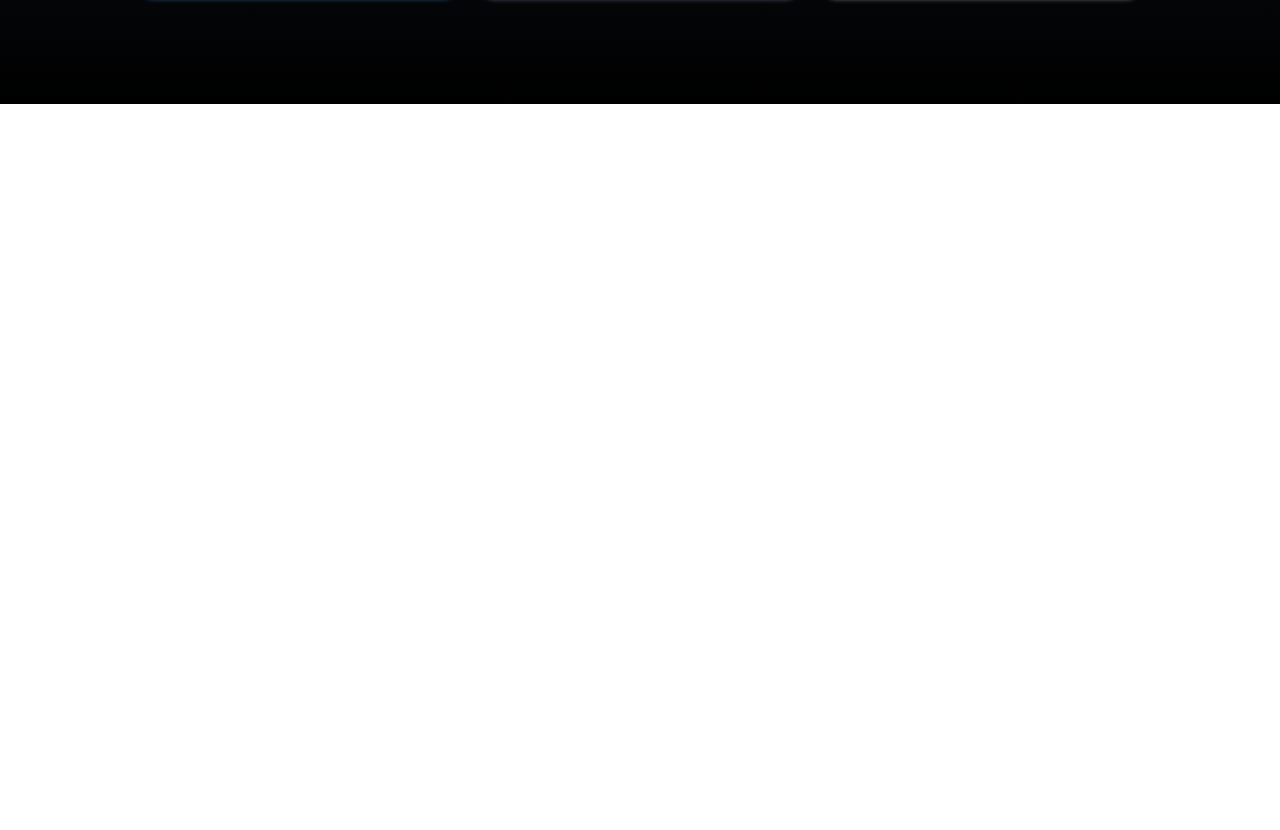
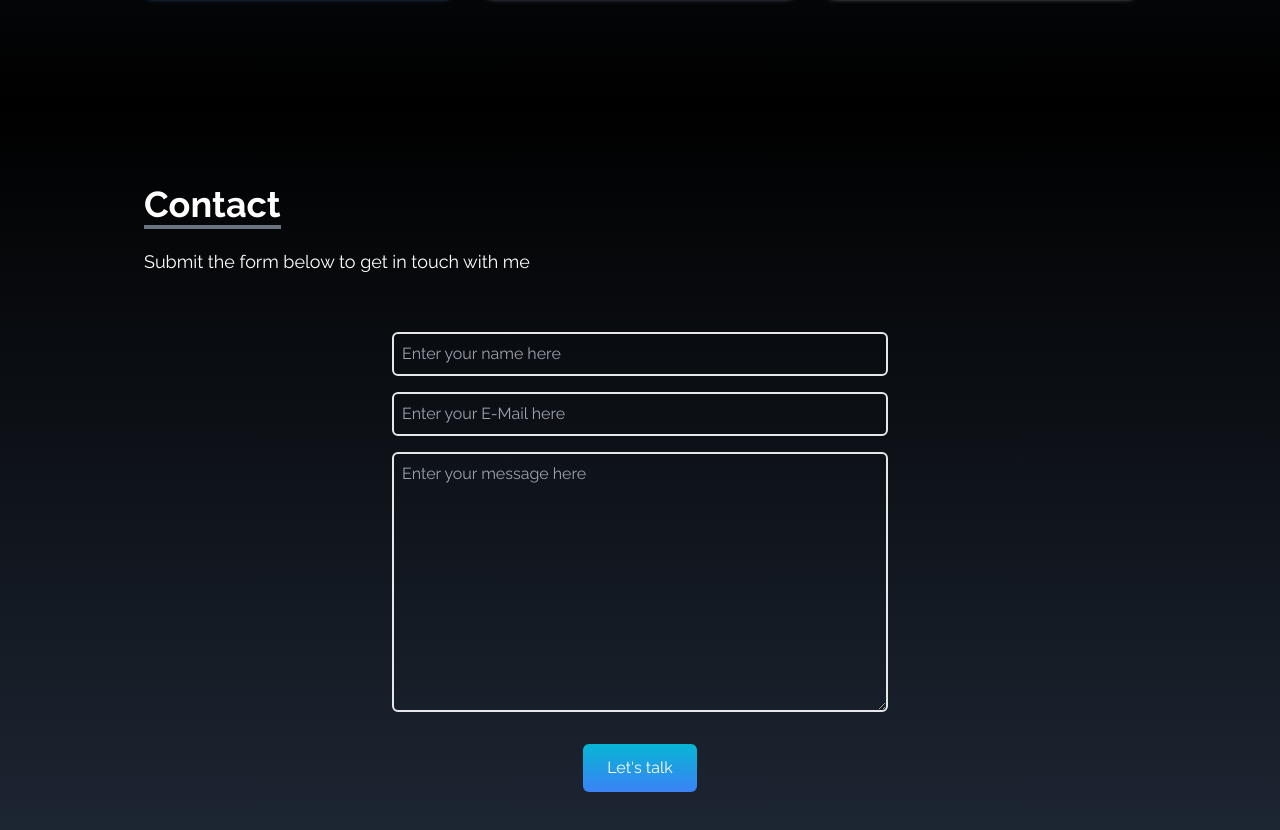
Before and after one commit to Sahoo-Debasmita/Portfolio, a React (Vite) app in the folder MyPortfolio/: page / in a window 1280 px wide. Shown: the part 3096-3926 px from the top of the page. Before the commit the page ends 3200 px from the top, so only its background shows below. Built offline with nearby package versions, Linux system fonts and the light colour scheme.

Commit message:
Done with contact section

```diff
--- a/MyPortfolio/src/App.jsx
+++ b/MyPortfolio/src/App.jsx
@@ -5,6 +5,7 @@ import SocialLinks from './Components/SocialLinks'
 import About from './Components/About'
 import Portfolio from './Components/Portfolio'
 import Technologies from './Components/Technologies'
+import Contact from './Components/Contact'
 
 
 function App() {
@@ -16,6 +17,7 @@ function App() {
      <About/>
      <Portfolio/>
      <Technologies/>
+     <Contact/>
      <SocialLinks/>
     </>
   )
--- /dev/null
+++ b/MyPortfolio/src/Components/Contact.jsx
@@ -0,0 +1,25 @@
+import React from 'react'
+
+const Contact = () => {
+  return (
+    <div name="contact" className='w-full h-screen bg-gradient-to-b from-black to-gray-800 p-4 text-white'>
+      <div className='max-w-screen-lg p-4 flex flex-col justify-center mx-auto h-full'>
+        <div className='pb-8'>
+            <p className='text-4xl font-bold border-b-4 inline border-gray-500'>Contact</p>
+            <p className='py-6 text-lg'>Submit the form below to get in touch with me</p>
+        </div>
+        <div className='flex justify-center items-center'>
+            <form action="https://getform.io/f/b09d07c2-20ec-43ef-b4ce-512d6b92e11b" method='POST' className='flex flex-col w-full md:w-1/2'>
+                <input type="text" name='name' placeholder='Enter your name here' className='p-2 focus:outline-none bg-transparent border-2 rounded-md text-white' />
+                <input type="email" name='email' placeholder='Enter your E-Mail here' className='p-2 my-4 focus:outline-none bg-transparent border-2 rounded-md text-white' />
+                <textarea name="message" rows="10" placeholder='Enter your message here'
+                className='p-2 bg-transparent border-2 rounded-md text-white focus:outline-none'></textarea>
+                <button className='bg-gradient-to-b from-cyan-500 to-blue-500 text-white px-6 py-3 my-8 mx-auto flex items-center rounded-md hover:scale-110 duration-300'>Let's talk</button>
+            </form>
+        </div>
+      </div>
+    </div>
+  )
+}
+
+export default Contact
```
